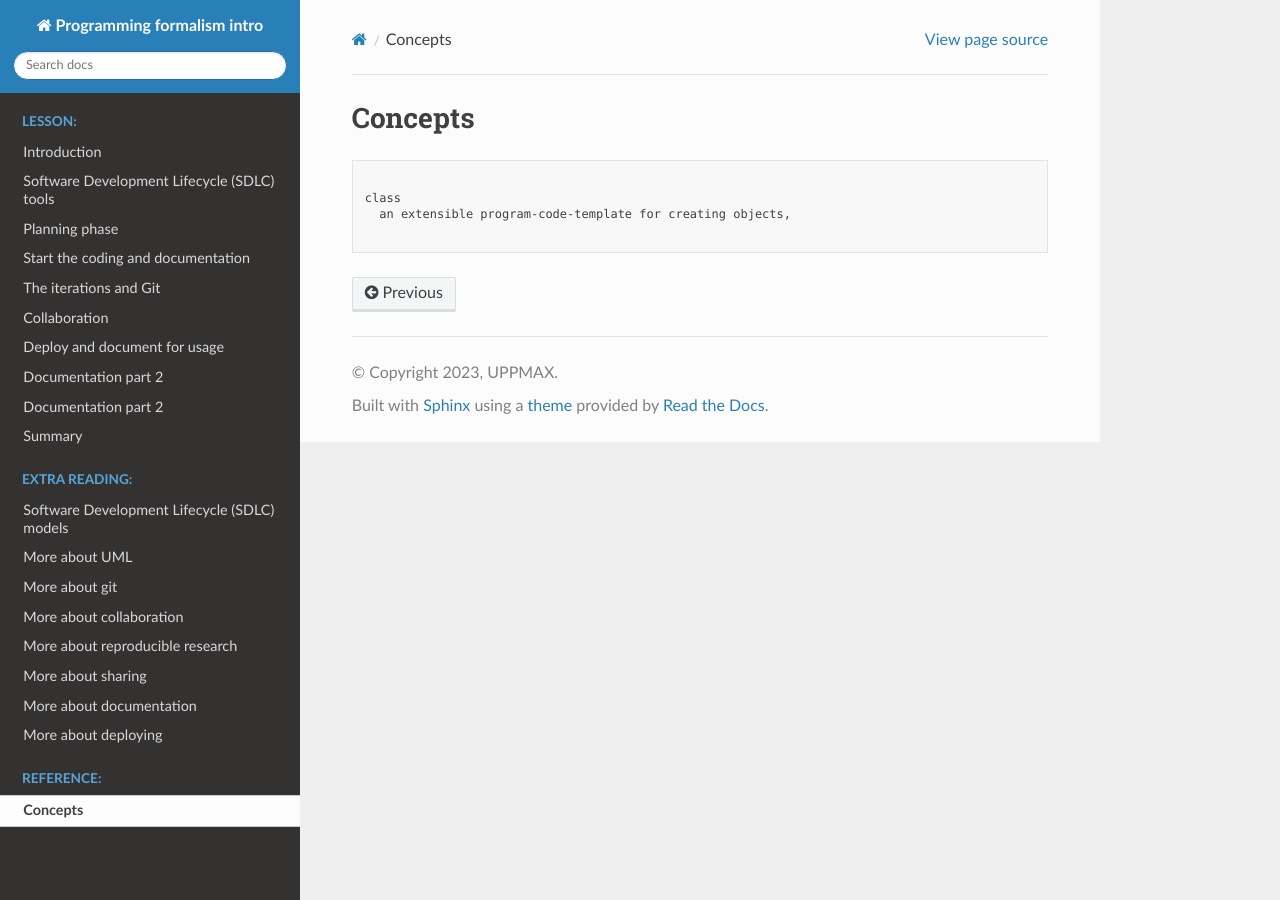
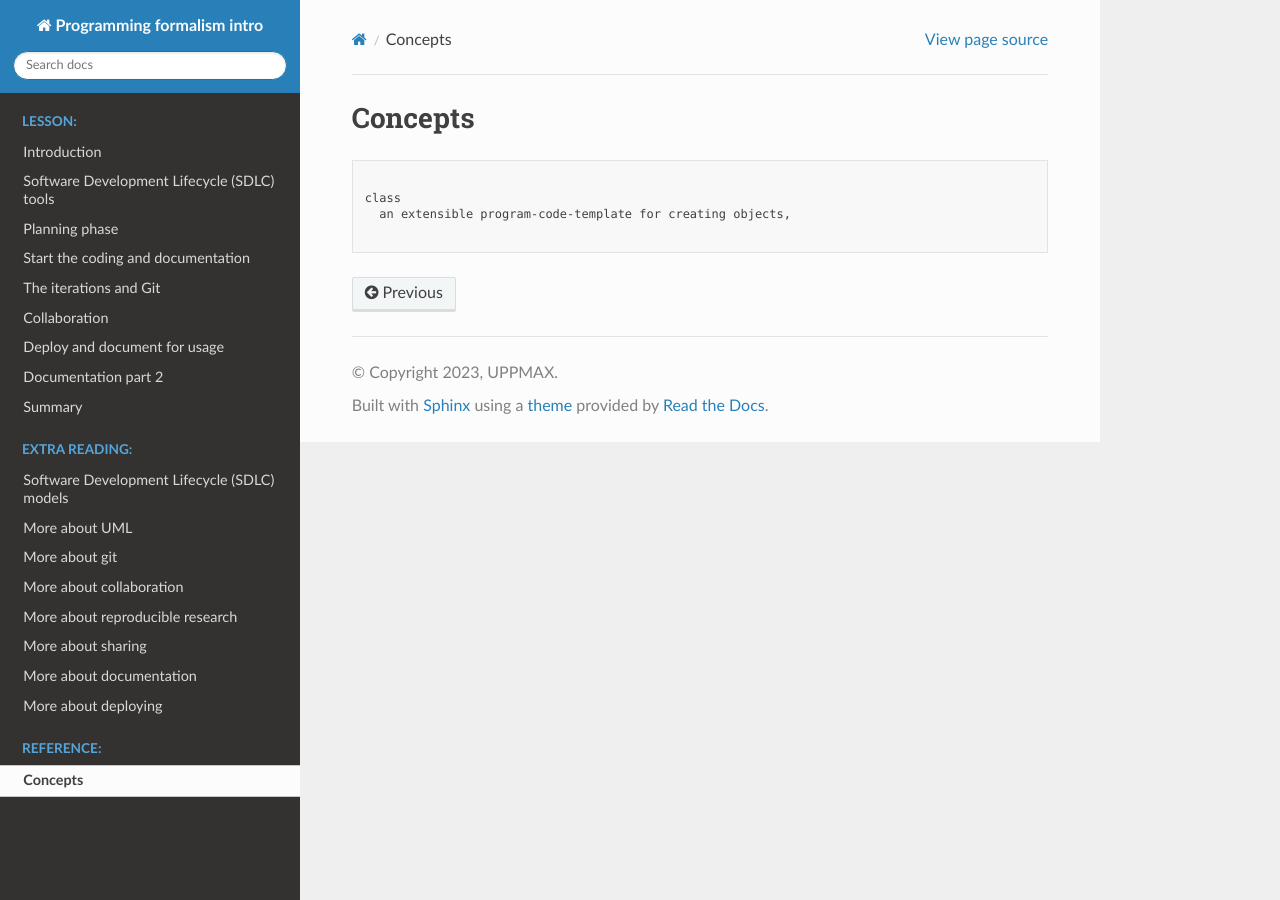
Before and after one commit to UPPMAX/programming_formalisms_intro, a Sphinx documentation site: the page built from doc/concepts.md, in a window 1280 px wide. Built offline with Sphinx 7.4.7 and the Read the Docs theme 2.0.0, drawn with Linux system fonts in a browser that asks for light colours; pages that are not in the unit, such as notebooks, are missing from menus.

```diff
--- a/doc/index.rst
+++ b/doc/index.rst
@@ -193,7 +193,7 @@ Learning outcomes
    %sharing.md
    collab.md
    deploy.md
-   documentation2.md
+   #documentation2.md
    summary.md
 
 .. toctree::
```
